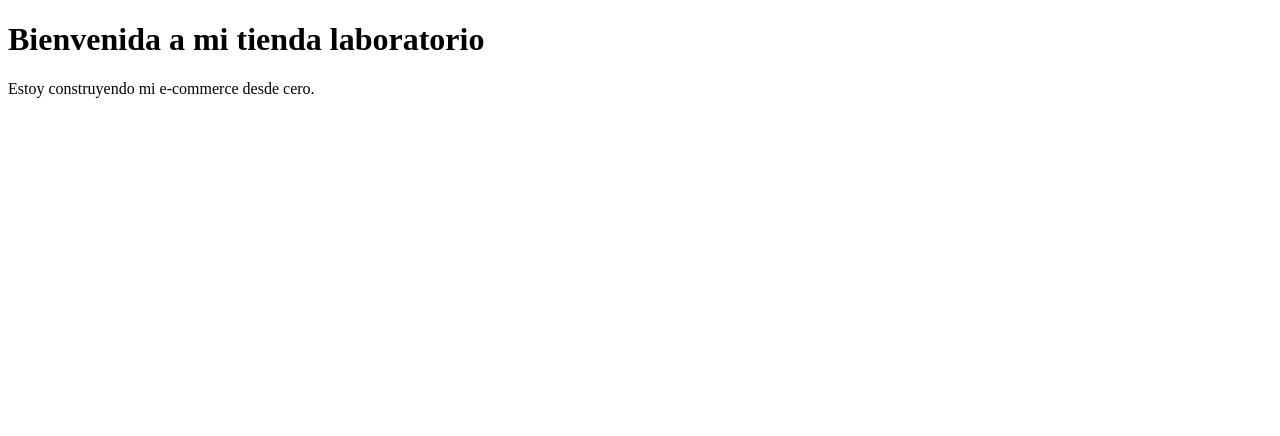
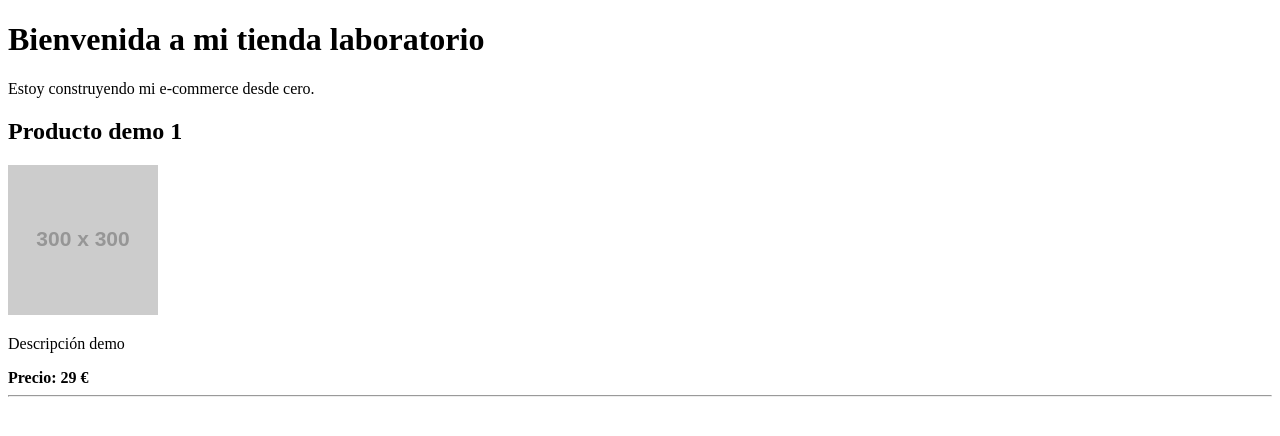
Before and after one commit to ursulasepepruebas-creator/lab-ecom, a plain HTML site: page index.html in a window 1280 px wide. Drawn offline with Linux system fonts and the light colour scheme; placeholder pictures from the web are drawn by us.

Commit message:
Update index.html

```diff
--- a/index.html
+++ b/index.html
@@ -24,3 +24,7 @@
   "<p>" + producto.description + "</p>" +
   "<strong>Precio: " + producto.price + " €</strong>" +
   "<hr>";
+        contenedor.appendChild(tarjeta);
+      });
+    });
+</script>
```
